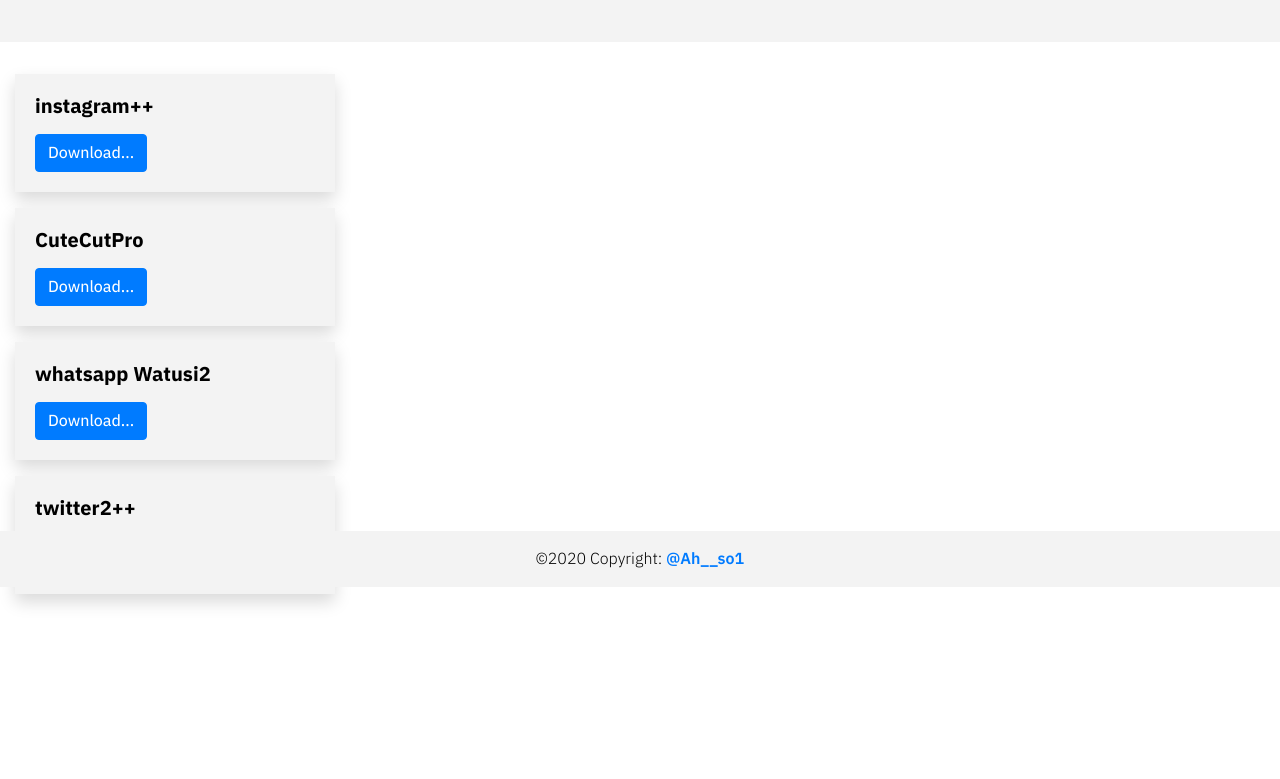
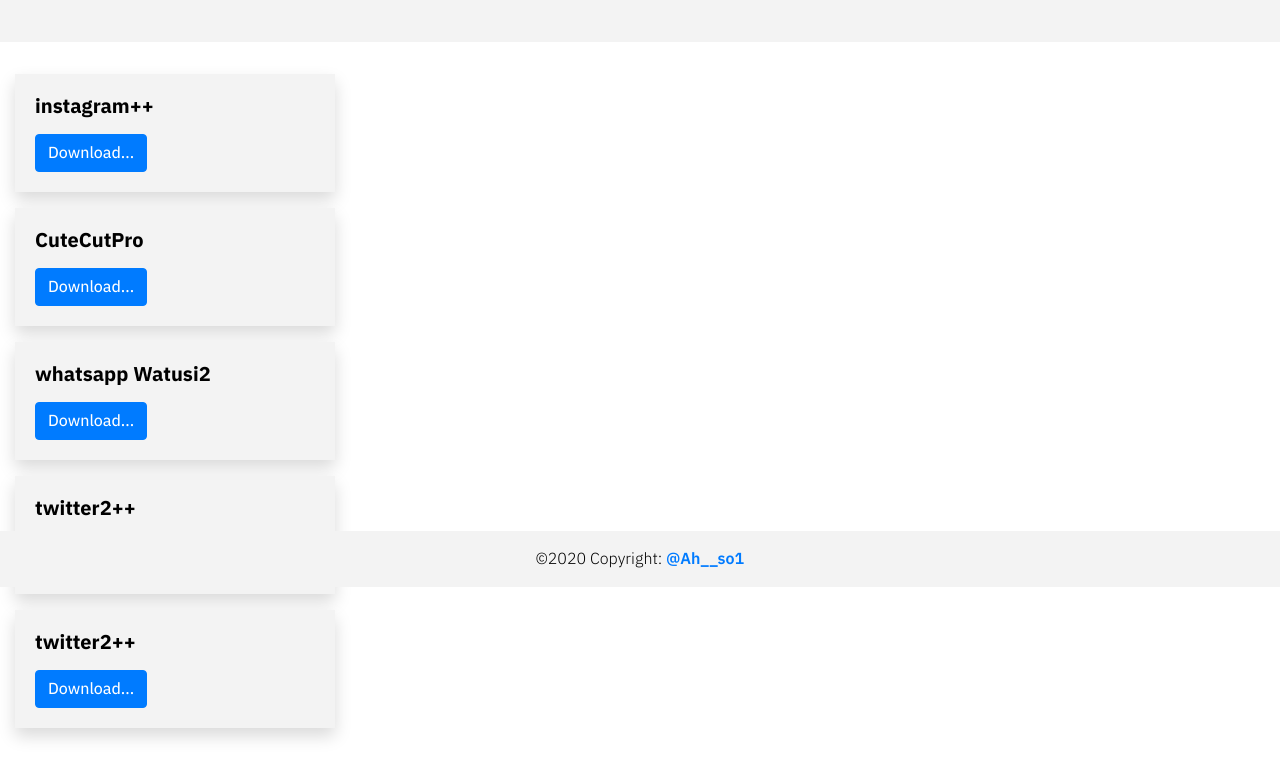
Before and after one commit to FS6A/FS6, a plain HTML site: page index.html in a window 1280 px wide. Shown: the part 213-992 px from the top of the page. Before the commit the page ends 908 px from the top, so only its background shows below. Drawn offline with nearby package versions, Linux system fonts and the light colour scheme; files whose address does not match are found by name.

Commit message:
Update index.html

```diff
--- a/index.html
+++ b/index.html
@@ -94,6 +94,18 @@
 </div>
 <!--End Card-->
 
+<!--Start Card-->
+<div class="col-auto mb-3" data-aos="fade-up">
+<div class="cardmode card shadow" style="width: 20rem;">
+  <div class="card-body">
+<h5 class="card-title">++twitter2</h5>
+<p class="card-text cardfont"></p>
+<a href="itms-services://?action=download-manifest&amp;url=https://dzmohaipa.com/Snapchat/VideoStar++1.plist" target="_blank" class="btn btn-primary">Download...</a>
+</div>
+</div>
+</div>
+<!--End Card-->
+
 </div>
    </div>
  </div>
```
